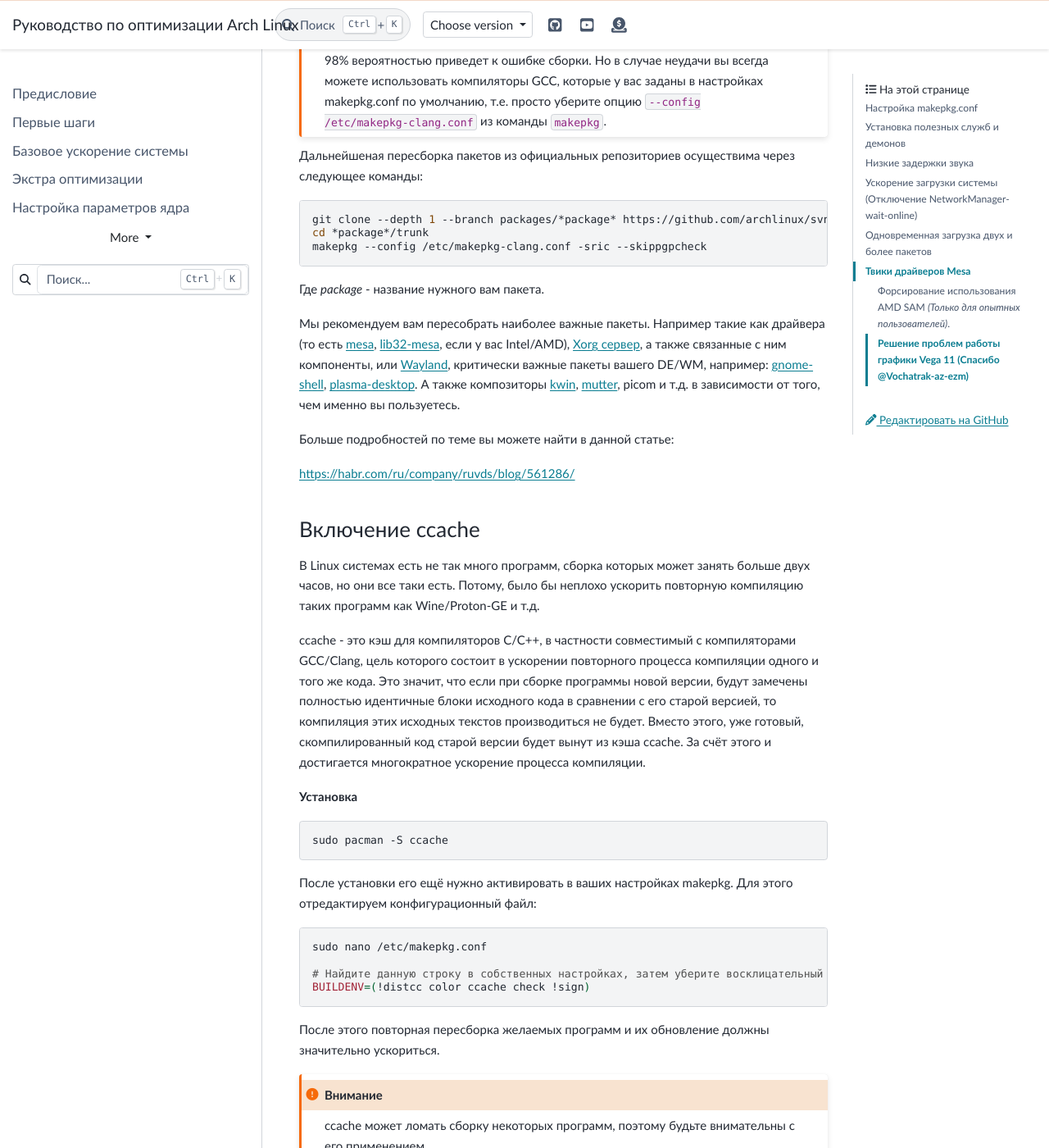
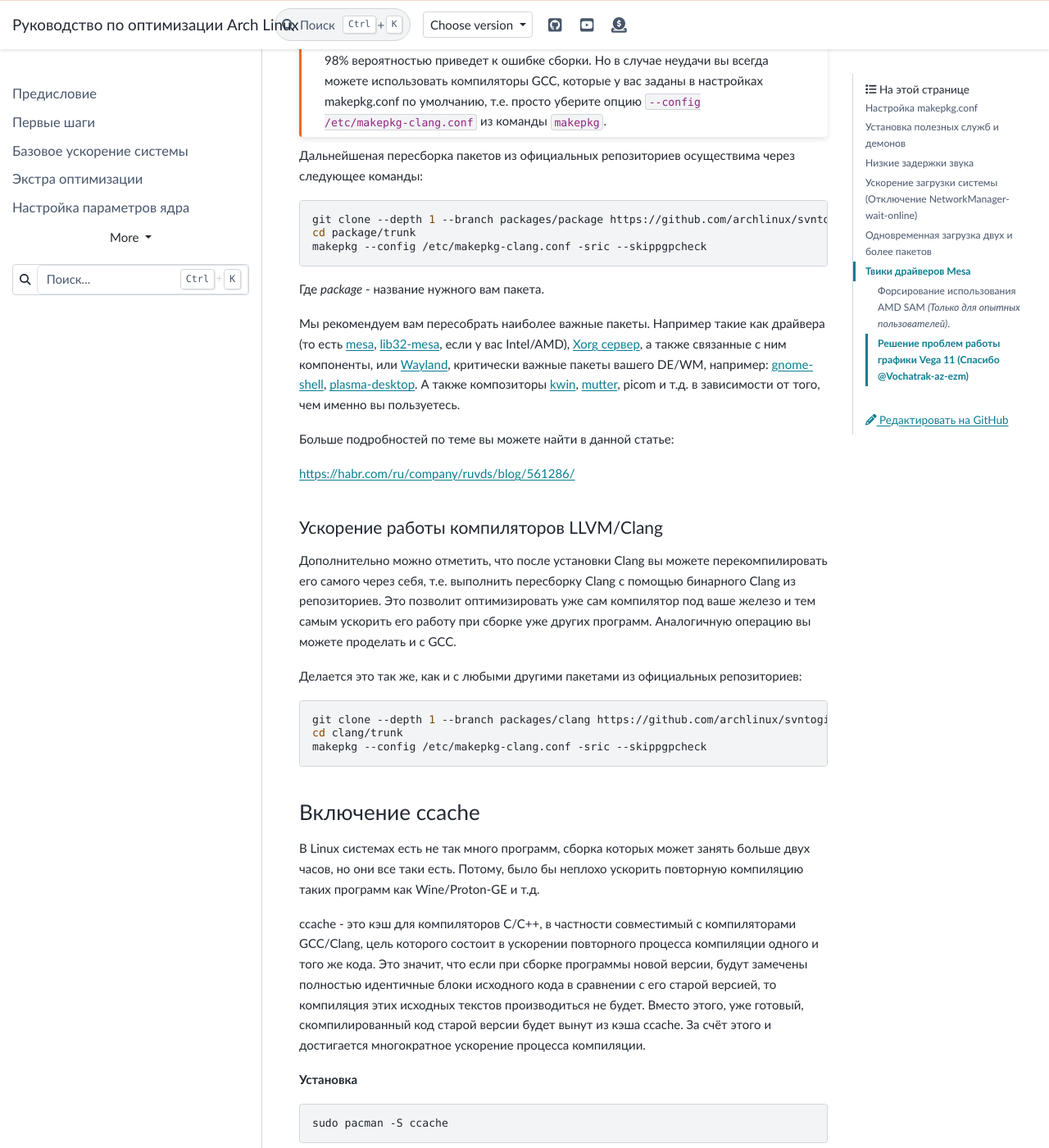
Before and after one commit to ventureoo/ARU, a Sphinx documentation site: the page built from docs/source/generic-system-acceleration.rst, in a window 1280 px wide and 1400 px high, scrolled down 2020 px. Shown: the whole window at 82% size. Built offline with Sphinx 7.4.7 and the PyData theme 0.15.4, drawn with Linux system fonts in a browser that asks for light colours.

Commit message:
Return the description of the Clang rebuild through itself

```diff
--- a/docs/source/generic-system-acceleration.rst
+++ b/docs/source/generic-system-acceleration.rst
@@ -96,8 +96,8 @@
 
 Дальнейшеная пересборка пакетов из официальных репозиториев осуществима через следующее команды::
 
-  git clone --depth 1 --branch packages/*package* https://github.com/archlinux/svntogit-packages.git *package*
-  cd *package*/trunk
+  git clone --depth 1 --branch packages/package https://github.com/archlinux/svntogit-packages.git package
+  cd package/trunk
   makepkg --config /etc/makepkg-clang.conf -sric --skippgpcheck
 
 Где *package* - название нужного вам пакета.
@@ -111,6 +111,23 @@
 Больше подробностей по теме вы можете найти в данной статье:
 
 https://habr.com/ru/company/ruvds/blog/561286/
+
+.. index:: clang, native-compilation, llvm-bolt-builds, lto, pgo
+.. _speeding-up-clang-llvm-compilers:
+
+Ускорение работы компиляторов LLVM/Clang
+-----------------------------------------
+
+Дополнительно можно отметить, что после установки Clang вы можете перекомпилировать его самого через себя,
+т.е. выполнить пересборку Clang с помощью бинарного Clang из репозиториев.
+Это позволит оптимизировать уже сам компилятор под ваше железо и тем самым ускорить
+его работу при сборке уже других программ. Аналогичную операцию вы можете проделать и с GCC.
+
+Делается это так же, как и с любыми другими пакетами из официальных репозиториев::
+
+  git clone --depth 1 --branch packages/clang https://github.com/archlinux/svntogit-packages.git clang
+  cd clang/trunk
+  makepkg --config /etc/makepkg-clang.conf -sric --skippgpcheck
 
 .. index:: makepkg, ccache, native-compilation
 .. _enabling_ccache:
```
